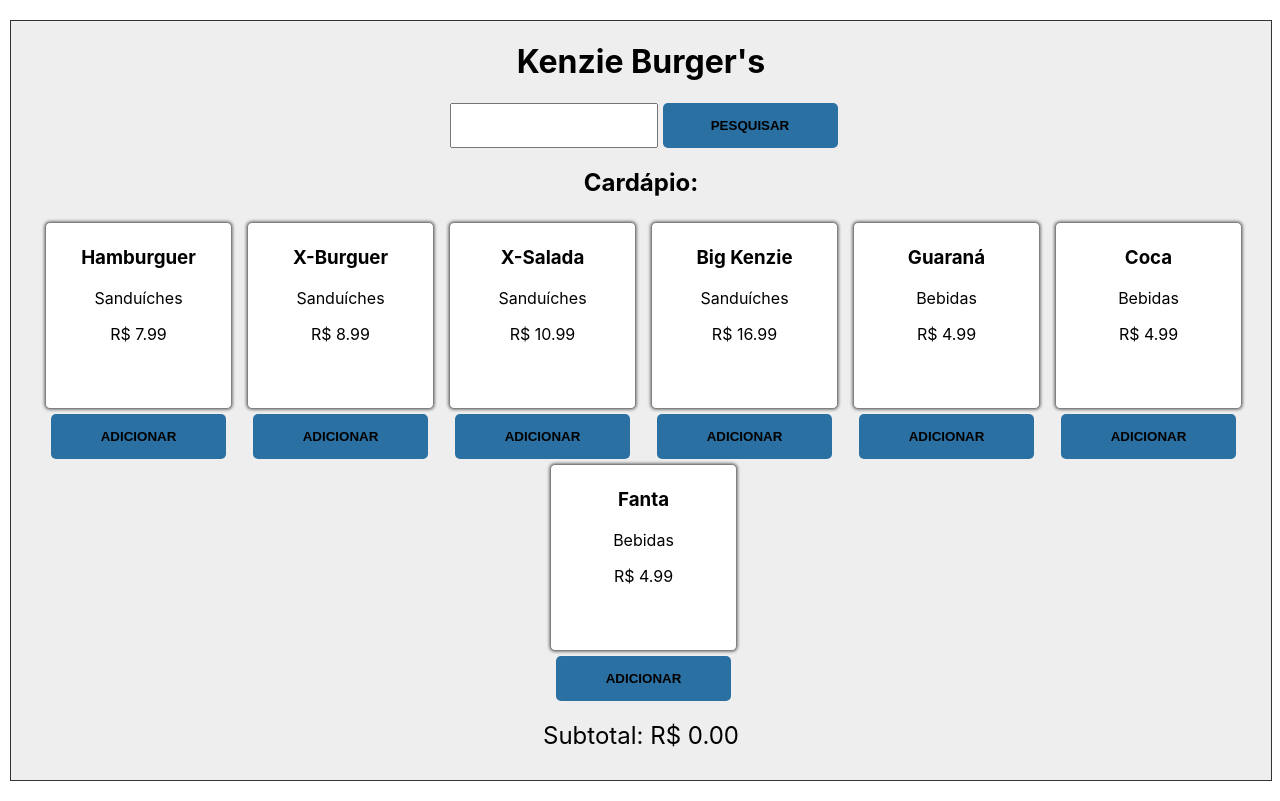
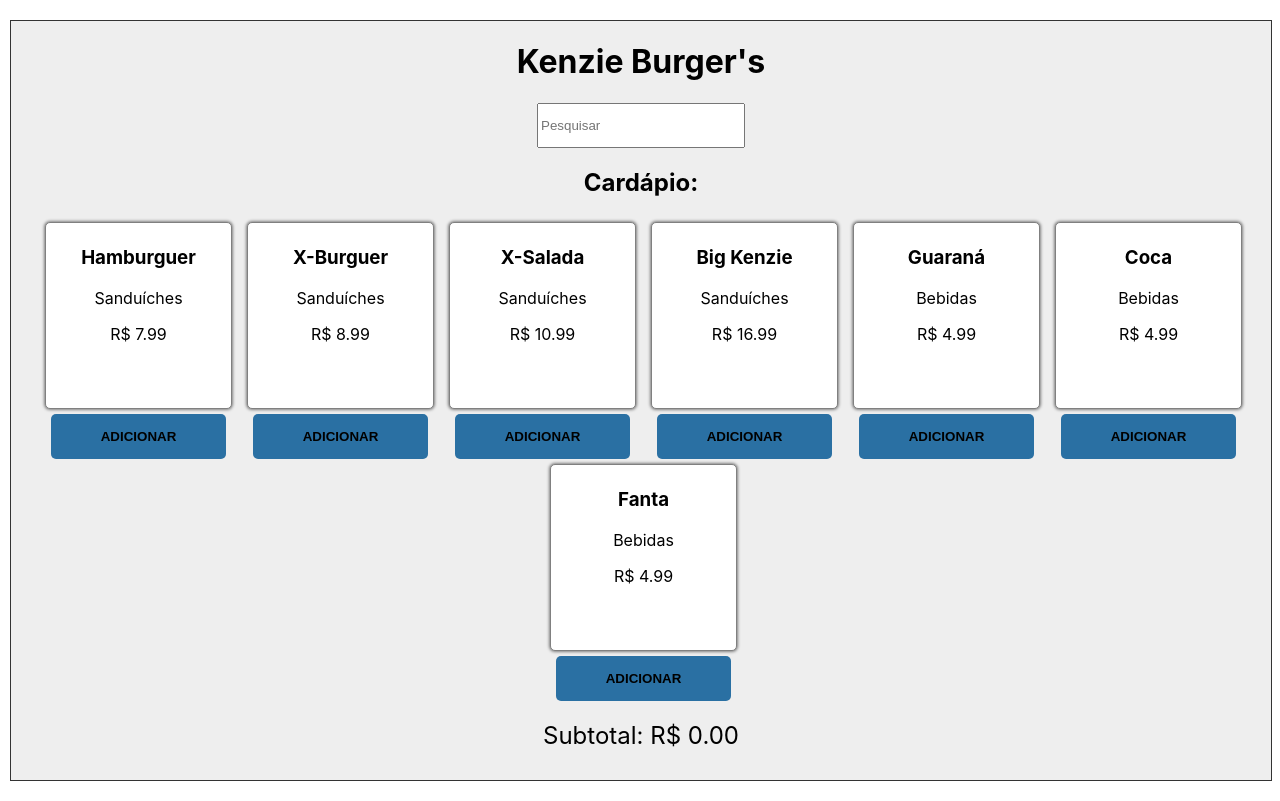
Before and after one commit to ximitti/kenzie-hamburger, a React (Create React App) app: page / in a window 1280 px wide. Built offline with nearby package versions, Linux system fonts and the light colour scheme.

Commit message:
Automatizadando a pesquisa

```diff
--- a/src/App.js
+++ b/src/App.js
@@ -23,9 +23,12 @@ class App extends Component {
 
   showProducts = (text) => {
     const { products } = this.state;
-    const re = new RegExp([text.toLowerCase()]);
+    const re = new RegExp([text.toLowerCase("en_US")]);
     const filter = products.filter(({ name, category }) => {
-      return re.test(name.toLowerCase()) || re.test(category.toLowerCase());
+      return (
+        re.test(name.toLowerCase("en_US")) ||
+        re.test(category.toLowerCase("en_US"))
+      );
     });
     this.setState({ filteredProducts: filter });
   };
--- a/src/components/Filter/index.jsx
+++ b/src/components/Filter/index.jsx
@@ -1,21 +1,15 @@
 import { Component } from "react";
-import Button from "../Button";
 import "./style.css";
 
 class Filter extends Component {
-  state = { text: "" };
   render() {
     return (
       <div>
         <input
           className="filter"
+          placeholder="Pesquisar"
           type="text"
-          value={this.state.text}
-          onChange={(event) => this.setState({ text: event.target.value })}
-        />
-        <Button
-          text="Pesquisar"
-          func={() => this.props.func(this.state.text)}
+          onChange={(event) => this.props.func(event.target.value)}
         />
       </div>
     );
```
Also changed, not shown: 1 other file (tests, documents, lock files or other folders).
